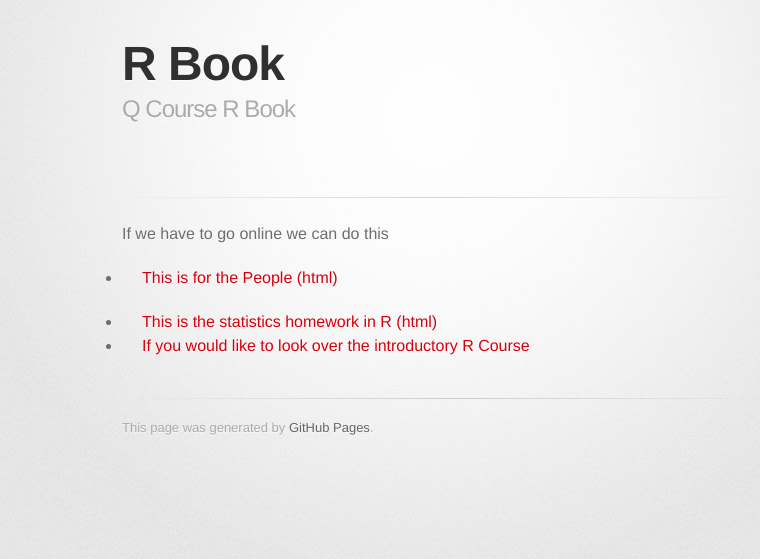
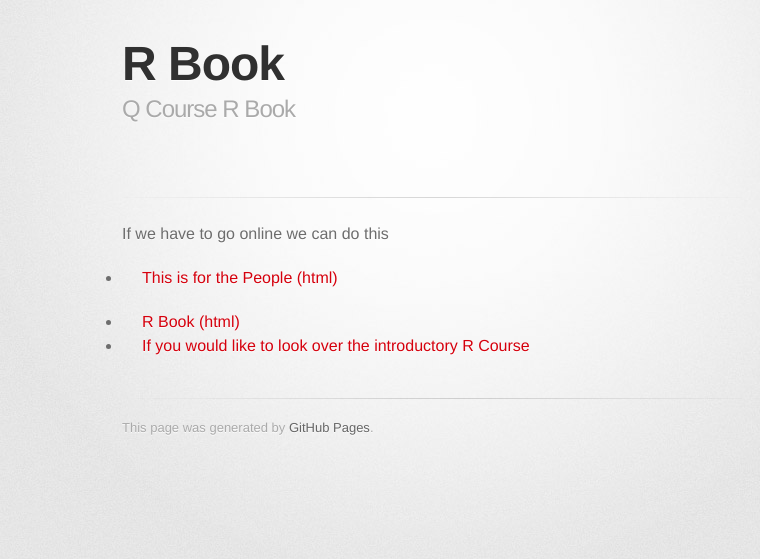
Before and after one commit to bmarlin96/bmarlin96.github.io, a Jekyll site: the page built from R Book/index.md, in a window 1280 px wide. Shown: the top 559 px of the page, without its empty margins (208-968 px from the left). Built offline with Jekyll 4.4.1, drawn with Linux system fonts in a browser that asks for light colours; some web fonts are replaced; our own code applies the rules of GitHub Pages for plain Markdown files.

Commit message:
Update index.md

```diff
--- a/R Book/index.md
+++ b/R Book/index.md
@@ -7,5 +7,5 @@ If we have to go online we can do this
 
 - [This is for the People (html)](R For the Q Course.html)
 
-- [This is the statistics homework in R (html)](RBook.html)
+- [R Book (html)](RBook.html)
 - [If you would like to look over the introductory R Course](https://github.com/bmarlin96/Introduction-to-R)
```
